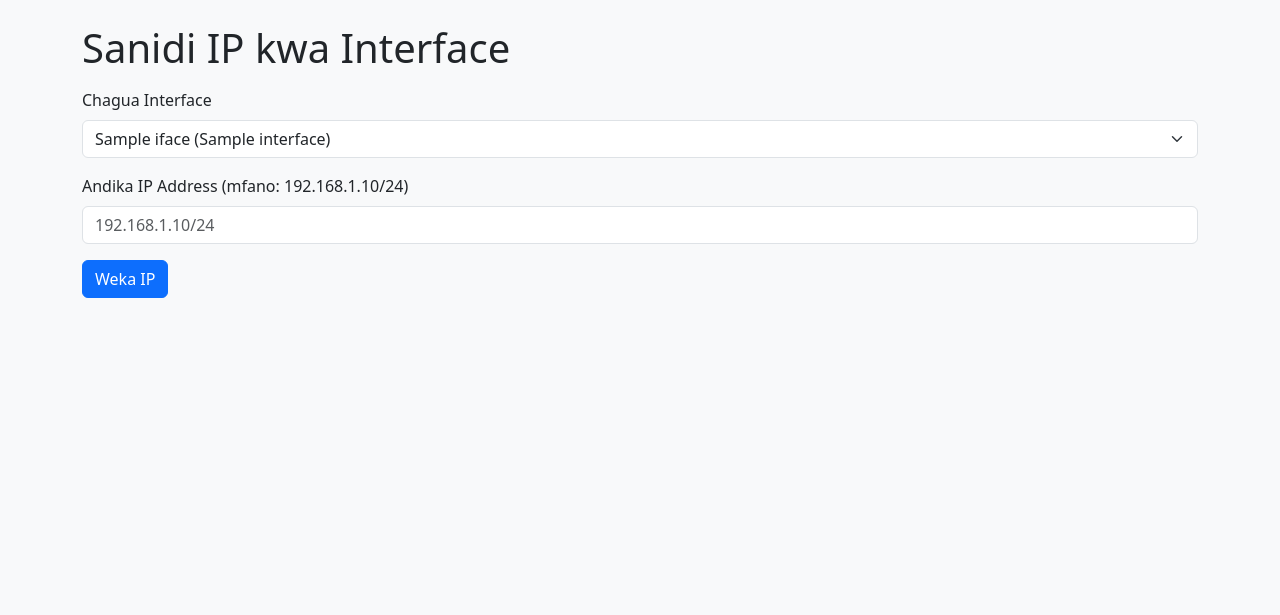
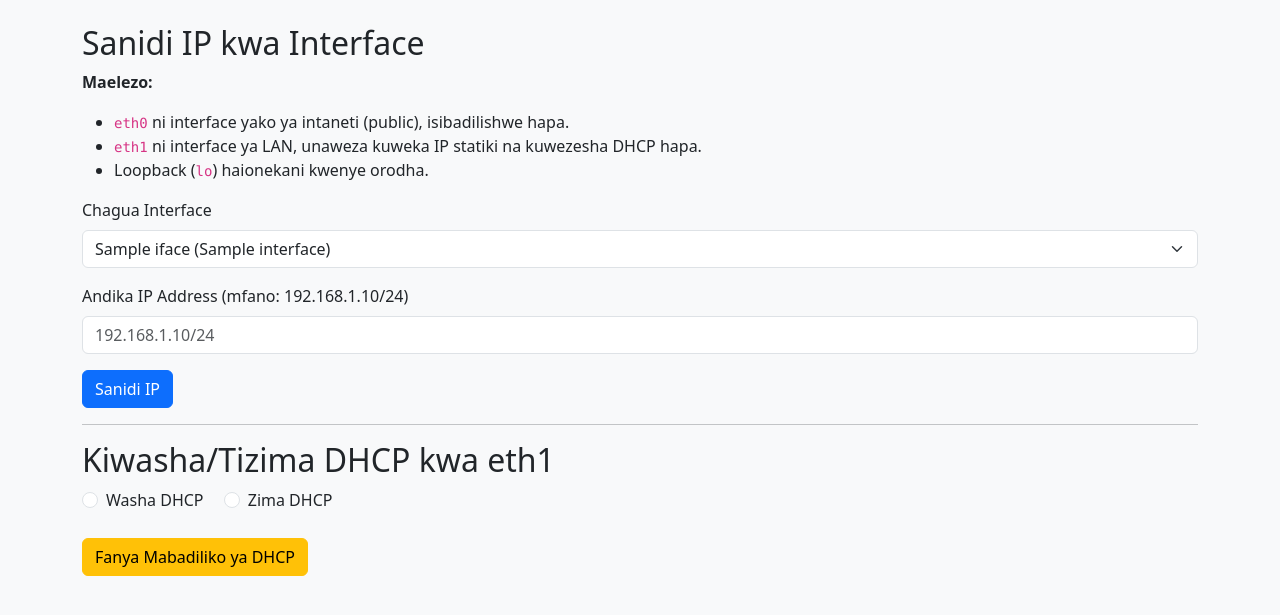
Before and after one commit to nextdev42/vm-control-panel, a Flask app: template app/templates/set_ip.html in a window 1280 px wide. Shown: the part 56-671 px from the top of the page. Run offline with Flask 3, Linux system fonts and the light colour scheme; the template is opened without the code that fills it: most values are stand-ins (such as "Sample title", 1, 10 or a date in 2020).

Commit message:
Update set_ip.html

```diff
--- a/app/templates/set_ip.html
+++ b/app/templates/set_ip.html
@@ -1,14 +1,19 @@
 {% extends "base.html" %}
 
-{% block title %}Configure IP - VM Control Panel{% endblock %}
+{% block content %}
+<h2>Sanidi IP kwa Interface</h2>
 
-{% block content %}
-<h1>Sanidi IP kwa Interface</h1>
+<p><strong>Maelezo:</strong></p>
+<ul>
+  <li><code>eth0</code> ni interface yako ya intaneti (public), isibadilishwe hapa.</li>
+  <li><code>eth1</code> ni interface ya LAN, unaweza kuweka IP statiki na kuwezesha DHCP hapa.</li>
+  <li>Loopback (<code>lo</code>) haionekani kwenye orodha.</li>
+</ul>
 
-<form method="post">
+<form method="POST" action="{{ url_for('main.set_ip') }}">
   <div class="mb-3">
     <label for="interface" class="form-label">Chagua Interface</label>
-        <select class="form-select" id="interface" name="interface" required>
+    <select name="interface" id="interface" class="form-select" required>
       {% for iface, ip in interfaces.items() %}
         <option value="{{ iface }}">{{ iface }} ({{ ip }})</option>
       {% endfor %}
@@ -17,10 +22,27 @@
 
   <div class="mb-3">
     <label for="ip" class="form-label">Andika IP Address (mfano: 192.168.1.10/24)</label>
-        <input type="text" class="form-control" id="ip" name="ip" placeholder="192.168.1.10/24" required />
+    <input type="text" id="ip" name="ip" class="form-control" placeholder="192.168.1.10/24" required>
   </div>
 
-    <button type="submit" class="btn btn-primary">Weka IP</button>
+  <button type="submit" class="btn btn-primary">Sanidi IP</button>
 </form>
 
+<hr>
+
+<h2>Kiwasha/Tizima DHCP kwa eth1</h2>
+
+<form method="POST" action="{{ url_for('main.toggle_dhcp') }}">
+  <input type="hidden" name="interface" value="eth1">
+  <div class="form-check form-check-inline">
+    <input class="form-check-input" type="radio" name="action" id="enable" value="enable" required>
+    <label class="form-check-label" for="enable">Washa DHCP</label>
+  </div>
+  <div class="form-check form-check-inline">
+    <input class="form-check-input" type="radio" name="action" id="disable" value="disable" required>
+    <label class="form-check-label" for="disable">Zima DHCP</label>
+  </div>
+  <br><br>
+  <button type="submit" class="btn btn-warning">Fanya Mabadiliko ya DHCP</button>
+</form>
 {% endblock %}
```
Lines whose indentation alone changed are shown as unchanged.
